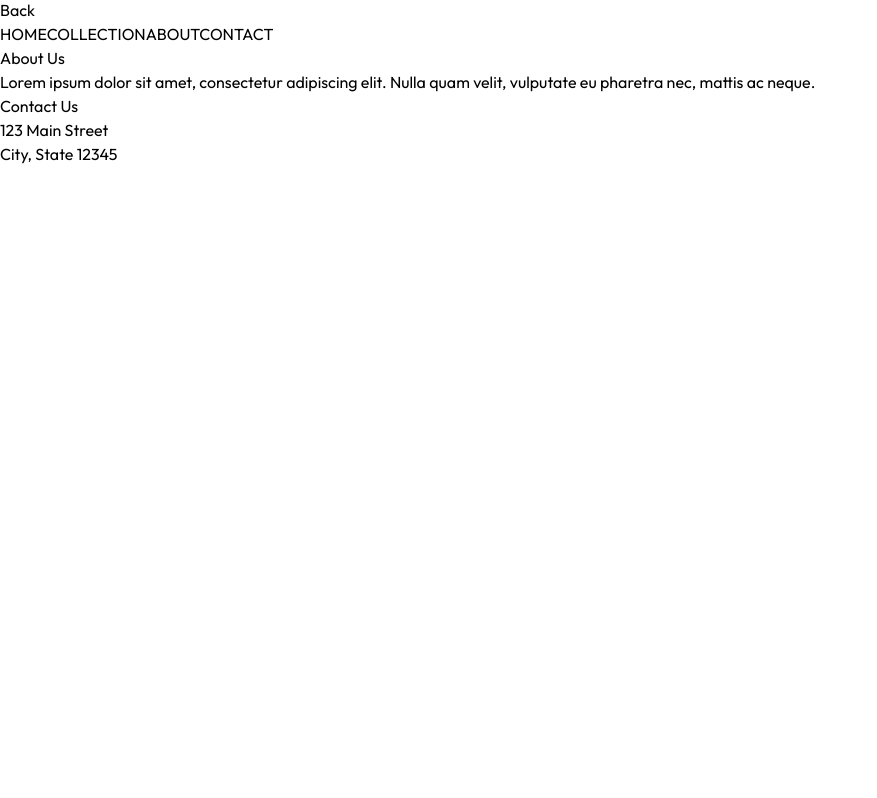
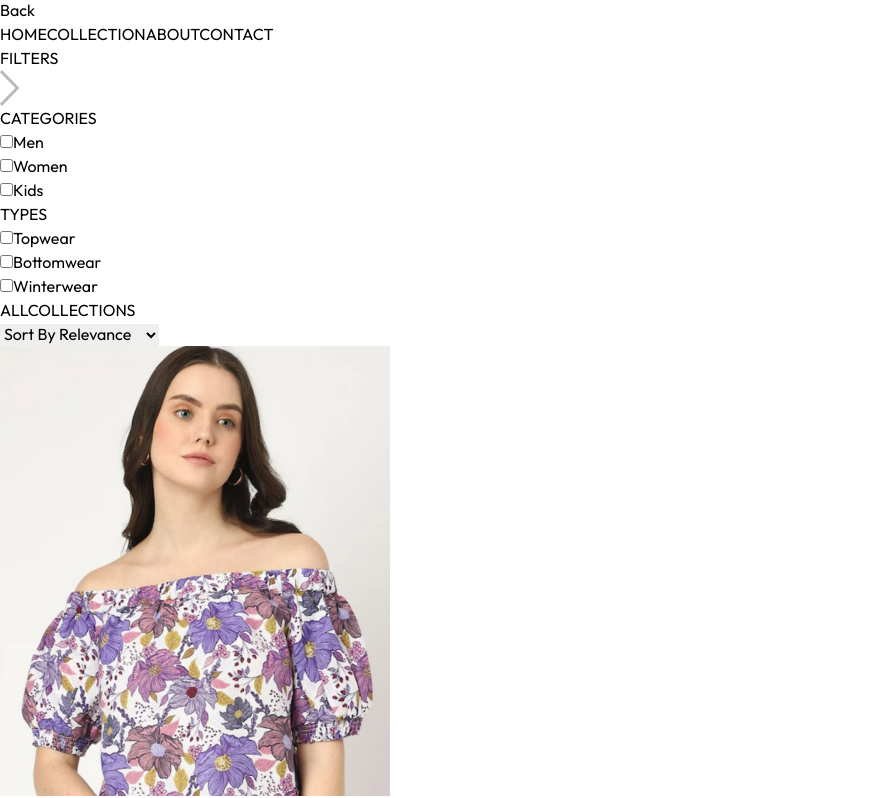
Before and after one commit to SupLinn/Fashion, a React (Vite) app in the folder Frontend/: page /collection in a window 1280 px wide. Shown: the part 476-1274 px from the top of the page, without its empty margins (0-877 px from the left). Before the commit the page ends 800 px from the top, so only its background shows below. Built offline with nearby package versions, Linux system fonts and the light colour scheme.

Commit message:
collection.jsx fixed

```diff
--- a/Frontend/src/components/Footer.jsx
+++ b/Frontend/src/components/Footer.jsx
@@ -15,6 +15,10 @@ const Footer = () => {
                 <p className='text-gray-600'></p>
            </div>
         </div>
+        <div>
+          <hr />
+          <p className='py-5 text-sm text-center'>Copyright 2025@ fashion.com - All Right Reserved.</p>
+        </div>
 
     </div>
   )
--- a/Frontend/src/pages/Collection.jsx
+++ b/Frontend/src/pages/Collection.jsx
@@ -1,8 +1,156 @@
-import React from 'react'
+import React, { useEffect } from 'react'
+import { useContext, useState } from 'react';
+import { ShopContext } from '../context/ShopContext';
+import { assets } from '../assets/assets';
+import Title from '../components/Title';
+import ProductItem from '../components/ProductItem';
 
- const Collection = () => {
+const Collections = () => {
+  const {products, search, showSearch} = useContext(ShopContext);
+  const [showFilters, setShowFilters] = useState(false);
+  const [filteredProducts, setFilteredProducts] = useState([]);
+  const [category, setCategory] = useState([]);
+  const [subCategory, setSubCategory] = useState([]);
+  const [sortType, setSortType] = useState('relevance');
+
+
+  const applyFilters = () => {
+    let tempProducts = [...products];
+
+    if(category.length>0)
+    {
+      tempProducts = tempProducts.filter( item => category.includes(item.category))
+    }
+
+    if(subCategory.length>0)
+      {
+        tempProducts = tempProducts.filter( item => subCategory.includes(item.subCategory))
+      }
+
+    // if( search.length>0)
+    //     {
+    //       tempProducts = tempProducts.filter( item => item.name.toLowerCase().includes(search.toLowerCase()))
+    //     }
+
+    setFilteredProducts(tempProducts)
+  }
+
+  const sortProducts = (e) => {
+    let tempProducts2 = [...filteredProducts]
+    switch(sortType){
+       case 'low-high':
+         setFilteredProducts(tempProducts2.sort((a,b)=>(a.price - b.price)))
+          break;
+       case 'high-low':
+          setFilteredProducts(tempProducts2.sort((a,b)=>(b.price - a.price)))
+            break;
+       default:
+          applyFilters()
+          break;
+    }
+    //setFilteredProducts(tempProducts2)
+  }
+
+  useEffect(() => {
+    applyFilters();
+    sortProducts();
+  },[category, subCategory, search, products])
+
+  useEffect(() => {
+    applyFilters();
+    sortProducts();
+  },[sortType, category, subCategory])
+
+  const toggleCategory = (e) => {
+    if(category.includes(e.target.value)){
+      setCategory(category.filter(item => item !== e.target.value))
+  }
+  else{
+    setCategory([...category, e.target.value])
+  }
+}
+
+const toggleSubCategory = (e) => {
+  if(subCategory.includes(e.target.value)){
+    setSubCategory(subCategory.filter(item => item !== e.target.value))
+}
+else{
+  setSubCategory([...subCategory, e.target.value])
+}
+}
   return (
-    <div></div>
+    <div className='flex flex-col sm:flex-row  gap-1 sm:gap-10 pt-10 border-t'>
+
+      {/* Filter Options */}
+      <div className='min-w-60 '>
+         <div className='flex flex-row items-center cursor-pointer '>
+           <p onClick={()=>setShowFilters(!showFilters)} className='my-2 text-xl flex flex-row items-center cursor-pointer gap-2'>FILTERS</p>
+           <img onClick={()=>setShowFilters(!showFilters)} className={`h-3 ml-2 sm:hidden cursor-pointer ${showFilters ? '-rotate-90' : 'rotate-90' }`} src={assets.dropdown_icon}/>
+         </div>
+
+
+          {/* Category Filter */}
+          <div className={`border border-gray-300 pl-5 py-3 mt-6 ${showFilters ? '' : 'hidden'} sm:block`}>
+            <p className='mb-3 text-sm font-medium'>CATEGORIES</p>
+            <div className='flex flex-col gap-2 text-sm font-light text-gray-700'>
+              <p className='flex gap-2'>
+              <input type='checkbox' value={"Men"} onChange={toggleCategory} className='mr-2'/>Men
+              </p>
+
+              <p className='flex gap-2'>
+              <input type='checkbox' value={"Women"} onChange={toggleCategory} className='mr-2'/>Women
+              </p>
+
+              <p className='flex gap-2'>
+              <input type='checkbox' value={"Kids"} onChange={toggleCategory} className='mr-2'/>Kids
+              </p>
+            </div>
+          </div>
+
+          {/* Sub-category Filter */}
+          <div className={`border border-gray-300 pl-5 py-3 my-5 ${showFilters ? '' : 'hidden'} sm:block`}>
+            <p className='mb-3 text-sm font-medium'>TYPES</p>
+            <div className='flex flex-col gap-2 text-sm font-light text-gray-700'>
+              <p className='flex gap-2'>
+              <input type='checkbox' value={"Topwear"} onChange={toggleSubCategory} className='mr-2'/>Topwear
+              </p>
+
+              <p className='flex gap-2'>
+              <input type='checkbox' value={"Bottomwear"} onChange={toggleSubCategory} className='mr-2'/>Bottomwear
+              </p>
+
+              <p className='flex gap-2'>
+              <input type='checkbox' value={"Winterwear"} onChange={toggleSubCategory} className='mr-2'/>Winterwear
+              </p>
+            </div>
+          </div>
+      </div>
+
+      {/* Products */}
+      <div className='flex-1'>
+
+        {/* Title */}
+        <div className='flex justify-between text-base sm:text-2xl mb-4'>
+          <Title  text1={'ALL'} text2={'COLLECTIONS'}/>
+          {/* Product Sorting */}
+          <select onChange= {(e)=>setSortType(e.target.value)} className='border-2 border-gray-300 text-sm px-2'>
+            <option value='relevance'>Sort By Relevance</option>
+            <option value='low-high'>Sort As Low to High</option>
+            <option value='high-low'>Sort As High to Low</option>
+          </select>
+        </div>
+
+        {/* Product Items */}
+        <div className='grid grid-cols-2 md:grid-cols-3 lg:grid-cols-4 gap-4 gap-y-6'>
+          {
+            filteredProducts.map((item, index) => (
+              <ProductItem key={index} id={item._id} image={item.image} name={item.name} price={item.price}/>
+            ))
+          }
+        </div>
+      </div>
+    </div>
   )
 }
-export default Collection
+
+export default Collections
```
